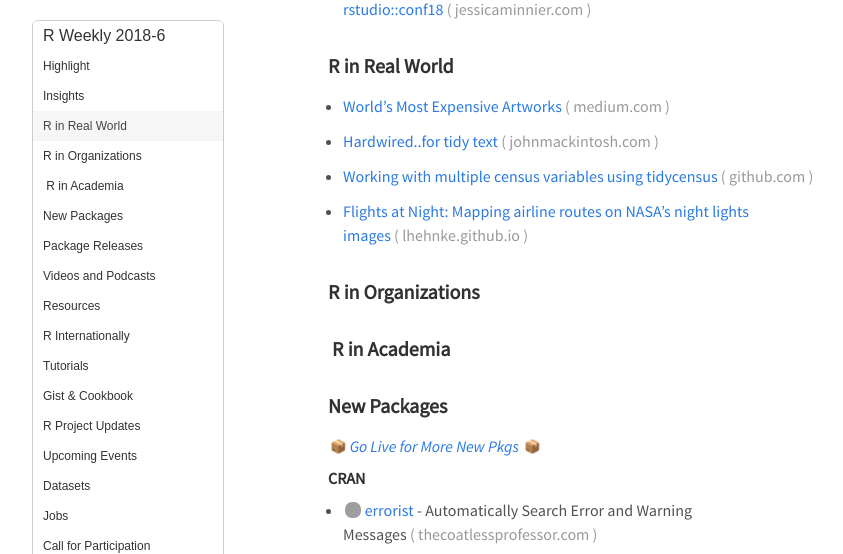
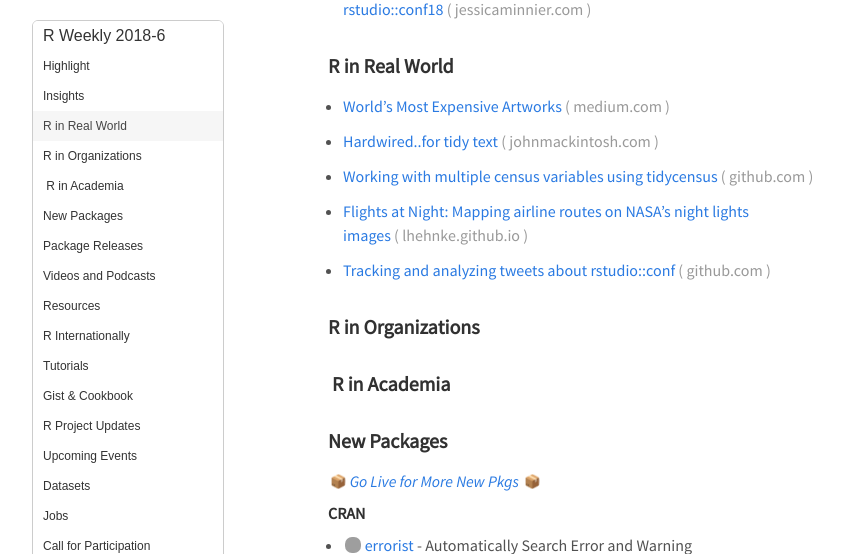
Before and after one commit to rweekly/rweekly.org, a Jekyll site: the page built from draft.md, in a window 1280 px wide and 900 px high, scrolled down 486 px, cut to the strip 0-554 px from the top of the window. Shown: the whole strip, without its empty margins (32-875 px from the left). Built offline with Jekyll 4.4.1, drawn with Linux system fonts in a browser that asks for light colours; emoji names are drawn with the system emoji font; comment, search, counter and statistics services are not loaded; grey boxes are pictures that could not be loaded.

Commit message:
added rstudio::conf tweet tracking to real world

```diff
--- a/draft.md
+++ b/draft.md
@@ -30,6 +30,8 @@
 + [Working with multiple census variables using tidycensus](https://github.com/jshannon75/awp_tidycensus/blob/master/ACS_walkthrough.md)
 
 + [Flights at Night: Mapping airline routes on NASA's night lights images](https://lhehnke.github.io/notes/2018/01/27/flight-routes-night-lights)
+
++ [Tracking and analyzing tweets about rstudio::conf](https://github.com/mkearney/rstudioconf_tweets)
 
 
 ###  R in Organizations
```
